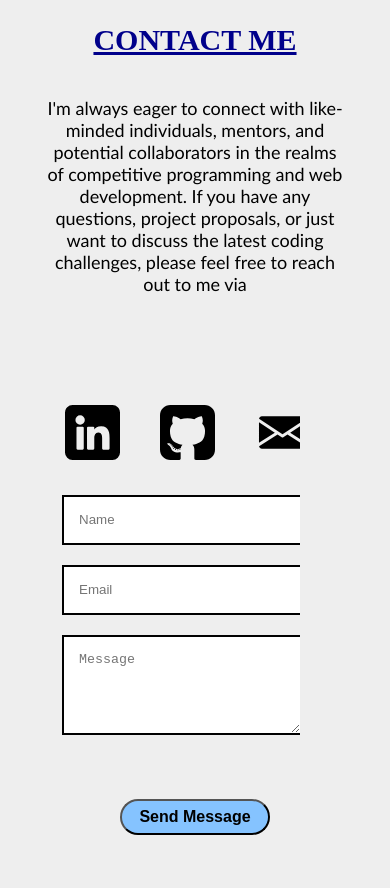
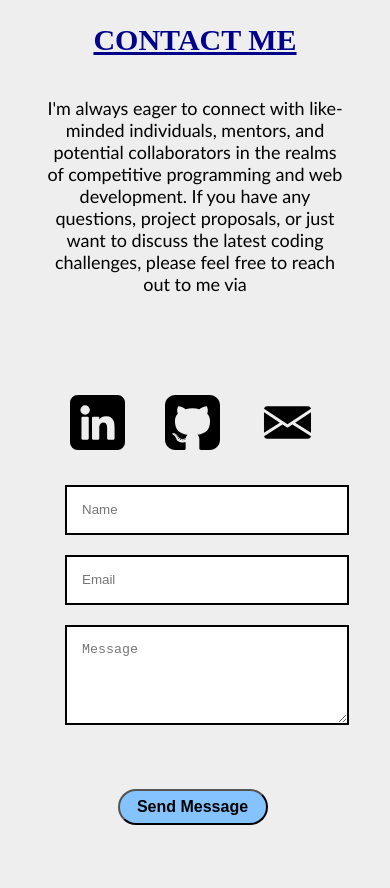
Before and after one commit to Nammi-Kusuma/My-Portfolio, a plain HTML site: page index.html in a window 390 px wide. Shown: the part 3656-4544 px from the top of the page. Drawn offline with Linux system fonts and the light colour scheme.

Commit message:
Update styles.css

```diff
--- a/styles.css
+++ b/styles.css
@@ -284,22 +284,23 @@ a {
     .contain {
         flex-direction: column;
         flex-wrap: wrap;
-        margin: 50px 90px;
-        padding: 20px;
-        margin-left: 25px;
+        margin: 50px 10px;
+        padding: 10px;
+        margin-right: 10px;
+        margin-left: 5px;
     }
 
     .contain .links {
         height: 100px;
         flex-direction: row;
-        justify-content: flex-start;
+        justify-content: center;
     }
 
     .form {
-        width: 300px;
+        width: 100%;
     }
 
     #mess, .form input {
-        margin-left: 17px;
+        /* margin-left: 17px; */
     }
 }
```
